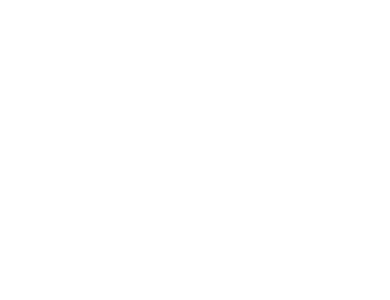
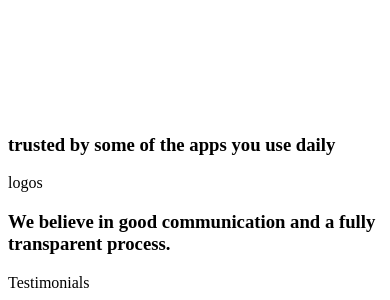
Before and after one commit to alexangria1992/nextjs-agency-site, a Next.js app: page / in a window 390 px wide. Shown: the part 7689-7989 px from the top of the page. Before the commit the page ends 7812 px from the top, so only its background shows below. Built offline with nearby package versions, Linux system fonts and the light colour scheme.

Commit message:
Trusted By Setion

```diff
--- /dev/null
+++ b/components/trustedby.tsx
@@ -0,0 +1,29 @@
+import React from "react";
+
+const TrustedBy: React.FC = () => {
+  return (
+    <section className="bg-white min-h-screen flex flex-col justify-center gap-16 md:gap-32 ">
+      <div className="flex-1"></div>
+      <div className="flex flex-col justify-center items-center  ">
+        <h3 className="text-xl mb-10 font-bold text-center">
+          <span className="whitespace-nowrap">trusted by</span>{" "}
+          <span className="whitespace-nowrap">
+            some of the apps you use daily
+          </span>
+        </h3>
+        <div>logos</div>
+      </div>
+      <div className="flex flex-col justify-center items-center ">
+        <div className="container  lg:max-w-[70%] lg:px-10 ">
+          <h3 className="text-3xl lg:text-3xl tracking-tight text-center px-10 !leading-[3.5rem]">
+            We believe in good communication and a fully transparent process.
+          </h3>
+        </div>
+      </div>
+      <div>Testimonials</div>
+      <div className="flex-1 bg-black"></div>
+    </section>
+  );
+};
+
+export default TrustedBy;
--- a/pages/index.tsx
+++ b/pages/index.tsx
@@ -6,6 +6,7 @@
 import AboutUs from "../components/aboutus";
 import Skills from "../components/skills";
 import Works from "../components/works";
+import TrustedBy from "../components/trustedby";
 
 const Home: NextPage = () => {
   return (
@@ -20,6 +21,7 @@
       <AboutUs />
       <Skills />
       <Works />
+      <TrustedBy />
     </div>
   );
 };
```
Also changed, not shown: utils/size-observer.tsx (added).
